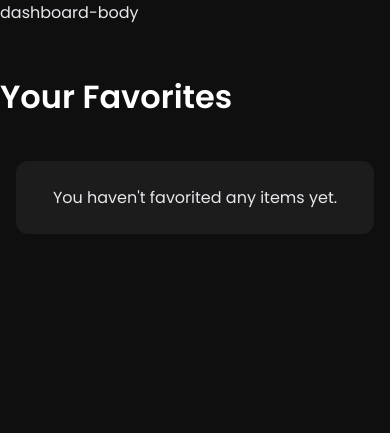
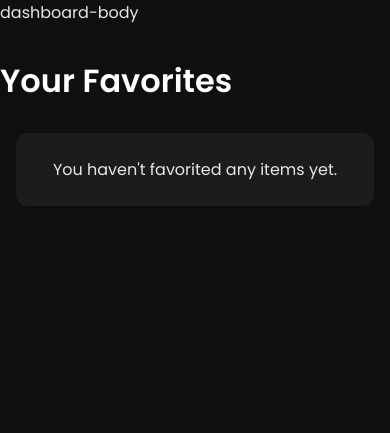
Before and after one commit to SterneeSR/RCN-SUCCESS, a Django app: page /favorites/ in a window 390 px wide. Shown: the top 433 px of the page. Run offline with Django 5.2, Linux system fonts and the light colour scheme.

Commit message:
Dasboard CSS Changes #1

```diff
--- a/rcnb/users/static/users/dashboard.css
+++ b/rcnb/users/static/users/dashboard.css
@@ -1162,93 +1162,84 @@
 
 
 /* =====================================================================
-   FIX: DASHBOARD PAGE LAYOUT, SPACING, & ALIGNMENT
+   DASHBOARD PAGE LAYOUT — UNIFIED MARGINS LIKE PROFILE
    ===================================================================== */
 
-/* 1. General Content Wrapper
-   This makes all dashboard pages (Cart, Orders, etc.) have the same
-   max-width and centered layout as the Profile page. */
+/* Main dashboard area layout */
 .dashboard-content {
   max-width: 1100px;
   margin: 2rem auto;
+  padding: 0 1.5rem;
+}
+
+/* Inner wrappers for cart, orders, favorites, and address pages */
+.cart-layout,
+.item-list,
+.address-card-wrapper,
+.cards-container,
+.favorites-container {
+  margin: 1.5rem auto;
+  width: 100%;
+  max-width: 1000px;
   padding: 0 1rem;
 }
 
-/* 2. Desktop Layout Adjustment
-   On larger screens, this adjusts padding and removes the auto horizontal
-   margin to align correctly with the fixed sidebar. */
-@media (min-width: 768px) {
-  .dashboard-content {
-    margin-left: 0;
-    padding: 2rem;
-  }
-}
-
-/* 3. Unified Page Headings
-   Ensures all page titles (e.g., "Your Cart", "Your Orders") have
-   consistent spacing and are aligned to the left. */
+/* Headings aligned and spaced consistently */
 .dashboard-content h1,
 .dashboard-content .page-header {
+  margin-bottom: 1.75rem;
   padding-top: 1rem;
-  margin-bottom: 1.5rem;
   font-weight: 600;
   text-align: left;
 }
 
-/* 4. Visual Spacing for Cards
-   Slightly scales down cards on non-profile pages to create a subtle
-   margin effect and prevent them from looking too bulky. */
+/* Card visual breathing space */
 .cart-card,
 .order-card,
 .saved-address-item,
 .product-card {
   transform: scale(0.98);
   transform-origin: center;
+  margin-bottom: 1.5rem;
 }
+
 @media (max-width: 768px) {
+  .dashboard-content {
+    margin: 1rem auto;
+    padding: 0 1rem;
+  }
   .cart-card,
   .order-card,
   .saved-address-item,
   .product-card {
-    transform: scale(0.95);
+    transform: scale(0.96);
     margin-inline: auto;
   }
 }
 
-/* 5. Favorites/Product Cards Container
-   Ensures the grid of favorite products is also centered within the main
-   content area and has appropriate padding. */
+/* Product/Favorites grid alignment */
 .cards-container,
 .favorites-container {
+  display: grid;
+  grid-template-columns: repeat(auto-fit, minmax(280px, 1fr));
+  gap: 2rem;
   justify-content: center;
-  padding: 2rem 1rem;
-  max-width: 1100px;
-  margin: 0 auto;
-}
-@media (max-width: 640px) {
-  .cards-container,
-  .favorites-container {
-    padding: 1rem;
-    gap: 15px;
-  }
-  .product-card {
-    width: 90vw;
-    max-width: 350px;
-  }
 }
 
-/* 6. Minor Theme & Padding Fixes */
+/* Address form container consistency */
 .address-card-wrapper {
-  padding-inline: 16px; /* Reduces side padding on address cards */
+  background-color: transparent;
+  border-radius: 10px;
+  padding: 2rem;
 }
 
-/* Fixes for product cards on a dark background */
+/* Product detail readability on dark theme */
 .prod-details {
   background-color: var(--bg-surface);
   color: var(--text-primary);
 }
 .prod-name {
-  color: #fff; /* Ensures product name is visible */
+  color: #fff;
 }
 .prod-price {
   color: var(--accent-primary-light);
```
